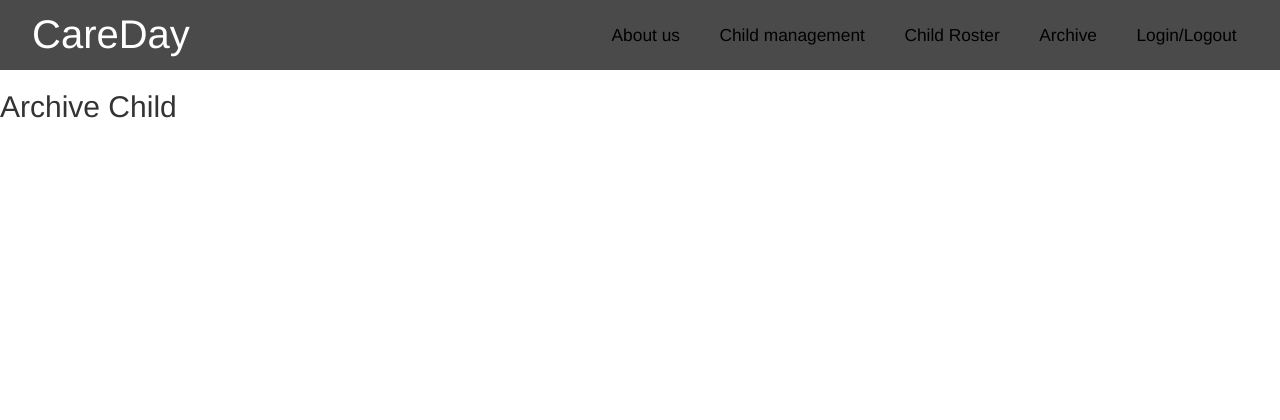
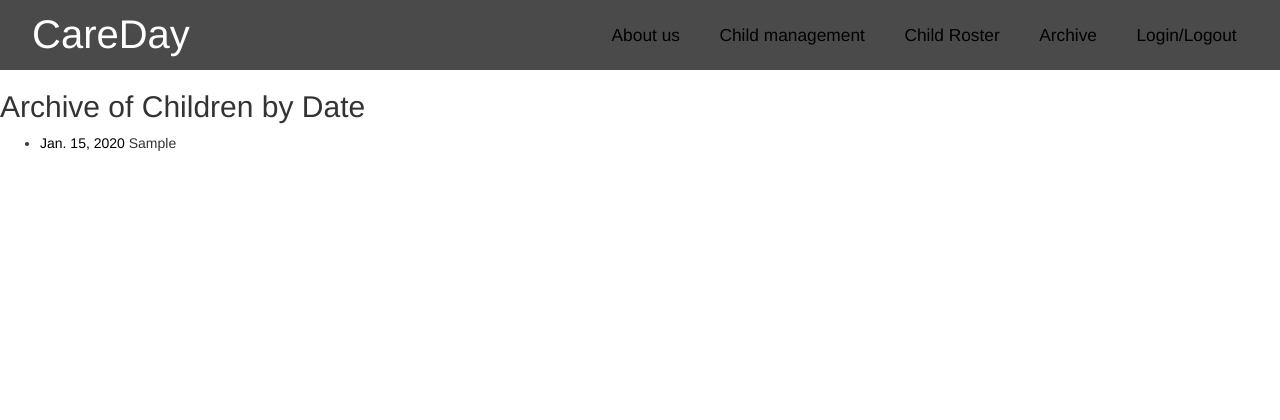
Before and after one commit to rryanburton/CareDay-RB, a Django app: page /archive/child in a window 1280 px wide. Shown: the top 420 px of the page. Run offline with Django 3.2, Linux system fonts and the light colour scheme; tables that the repository leaves empty hold one stand-in row (values such as "Sample post"); some libraries are stand-ins or nearby versions.

Commit message:
archive draft

```diff
--- a/careapp/templates/careapp/archive_child.html
+++ b/careapp/templates/careapp/archive_child.html
@@ -7,15 +7,15 @@
 
 
 
-    <h2>Archive Child</h2>
+    <h2>Archive of Children by Date</h2>
     <div class="row"><ul>
 {% for dailyreport in object_list %}
 
 
   <div id="archive-date">
-     <li> <a href="./dailyreport/update/{{ dailyreport.id }}">{{ dailyreport.child.first_name }}
+     <li> <a href="./dailyreport/update/{{ dailyreport.id }}">{{ dailyreport.date }}
 {#       <!--   <input type="image" src="{% static '' %}{{  child.image }}" name="image" width="170" height="170"> -->#}
-      </a> {{ dailyreport.date }}
+      </a> {{ dailyreport.child.first_name }}
   </li>
   </div>
 
--- a/careapp/templates/careapp/archive_date.html
+++ b/careapp/templates/careapp/archive_date.html
@@ -7,7 +7,7 @@
 
 
 
-    <h2>Archive Date</h2>
+    <h2>Archive of CareDay Date for each Child</h2>
     <div class="row"><ul>
 {% for dailyreport in object_list %}
 
--- a/careapp/views.py
+++ b/careapp/views.py
@@ -459,7 +459,8 @@ class ArchiveChildDailyReportListView(ListView):
     def get_queryset(self):
         filterdate = '2015-11-10'
         preload = DailyReport.objects.all().select_related('child')
-        return preload.filter(child_id='4').order_by('-date')
+        return preload
+        #.filter(child_id='1').order_by('-date')
         # return preload.order_by('-date')
 
 ###############################################################################
```
